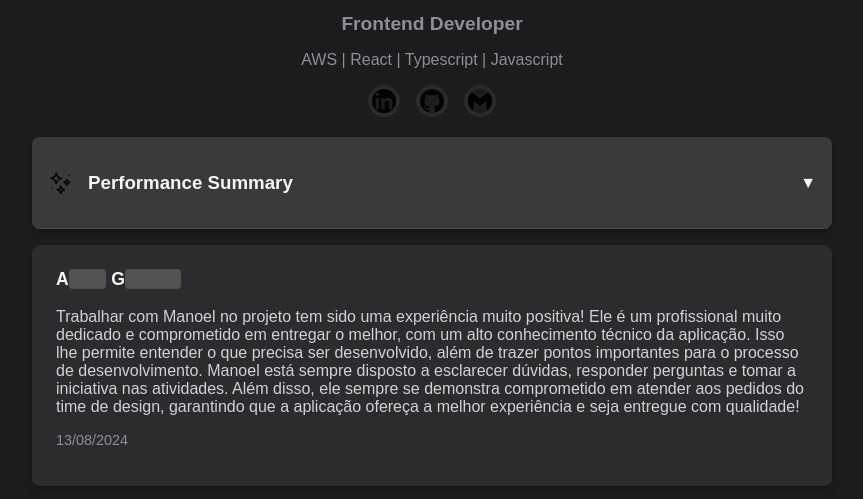
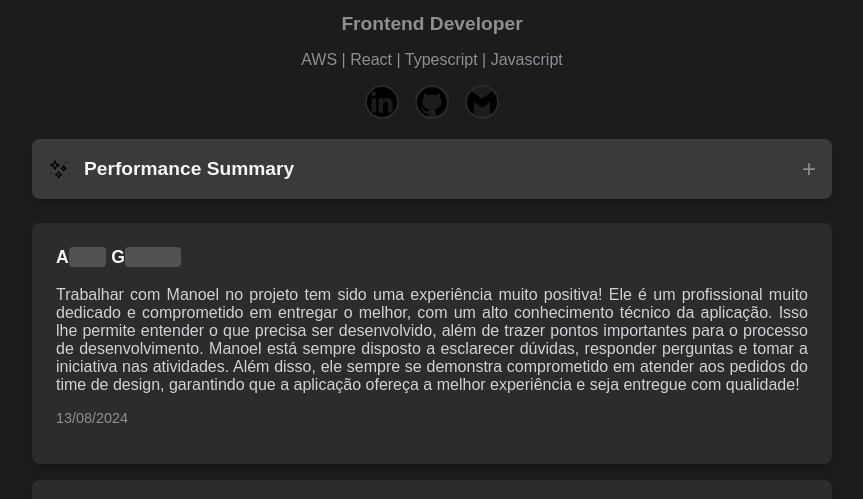
Before and after one commit to ManoelPradoMark22/myFeedbacks, a plain HTML site: page index.html in a window 1280 px wide. Shown: the part 234-733 px from the top of the page, without its empty margins (208-1071 px from the left). Drawn offline with Linux system fonts and the light colour scheme.

Commit message:
style collapsable & text-align: justified & decrease border in social-icons

```diff
--- a/index.html
+++ b/index.html
@@ -25,16 +25,17 @@
         </div>
     </div>
 
-    <div class="collapsible-section">
+    <div class="collapsible">
         <div class="collapsible-header">
-            <div style="display: flex; align-items: center;">
-                <img src="./assets/stars.svg" alt="AI-Generated">
-                <h3>Performance Summary</h3>
-            </div>
-            <span id="toggle-icon">▼</span>
+            <img src="./assets/stars.svg" alt="IA Icon">
+            <h3>Performance Summary</h3>
+            <span class="collapsible-toggle">+</span>
         </div>
         <div class="collapsible-content">
             <p>While reviewing received feedback, Manoel De Oliveira Prado demonstrated exceptional dedication, commitment, and technical expertise in his work. He consistently delivers high-quality code and pays attention to detail. Manoel's positive attitude, collaborative spirit, and proactive problem-solving approach have significantly contributed to the success of the projects he has been involved in. He is highly regarded by his colleagues and has received positive feedback for his technical skills, behavior, and contributions to the team. Manoel's strong technical skills, continuous learning mindset, and ability to handle complex demands make him a valuable asset to the team. He is ready for new challenges and opportunities to further advance in his career.</p>
+            <p class="footer-note">
+                *This <i>Performance Summary</i> was generated by a Generative AI after analyzing the feedbacks listed below.
+            </p>
         </div>
     </div>
 
@@ -48,11 +49,17 @@
         const feedbackContainer = document.querySelector('.feedbacks-container');
         const collapsibleHeader = document.querySelector('.collapsible-header');
         const collapsibleContent = document.querySelector('.collapsible-content');
-        const toggleIcon = document.getElementById('toggle-icon');
+        const collapsibleToggle = document.querySelector('.collapsible-toggle');
 
         collapsibleHeader.addEventListener('click', () => {
             collapsibleContent.classList.toggle('active');
-            toggleIcon.textContent = collapsibleContent.classList.contains('active') ? '▲' : '▼';
+            collapsibleToggle.classList.toggle('active');
+
+            if (collapsibleContent.classList.contains('active')) {
+                collapsibleToggle.textContent = '-';
+            } else {
+                collapsibleToggle.textContent = '+';
+            }
         });
 
         const replaceSensitiveWord = (word) => {
--- a/styles.css
+++ b/styles.css
@@ -51,19 +51,20 @@ body {
 }
 
 .profile .social-icons img {
-  width: 24px;
-  height: 24px;
+  width: 30px;
+  height: 30px;
   transition: transform 0.3s ease;
+  border: 2.6px solid #2a2a2c;
 }
 
 .profile .social-icons img:hover {
   transform: scale(1.1);
 }
 
-.collapsible-section {
+.collapsible {
   width: 90%;
   max-width: 800px;
-  margin-bottom: 1rem;
+  margin-bottom: 1.5rem;
   background-color: #2c2c2e;
   border-radius: 8px;
   overflow: hidden;
@@ -77,22 +78,52 @@ body {
   padding: 1rem;
   cursor: pointer;
   background-color: #3a3a3c;
-  border-bottom: 1px solid #48484a;
+}
+
+.collapsible-header h3 {
+  margin: 0;
+  font-size: 1.2rem;
+  color: #f5f5f5;
+  flex-grow: 1;
+  padding-left: 1rem;
 }
 
 .collapsible-header img {
-  width: 24px;
-  height: 24px;
-  margin-right: 1rem;
+  width: 20px;
+  height: 20px;
+}
+
+.collapsible-toggle {
+  font-size: 1.5rem;
+  color: #8e8e93;
+  transition: transform 0.3s ease;
 }
 
 .collapsible-content {
   padding: 1rem;
   display: none;
+  color: #d1d1d6;
+  text-align: justify;
 }
 
 .collapsible-content.active {
   display: block;
+}
+
+.collapsible.active .collapsible-toggle {
+  transform: rotate(45deg);
+}
+
+.collapsible-content p {
+  text-align: justify;
+  margin: 0;
+}
+
+.collapsible-content .footer-note {
+  text-align: right;
+  font-size: 0.9rem;
+  color: #8e8e93;
+  margin-top: 1rem;
 }
 
 .feedbacks-container {
@@ -118,6 +149,7 @@ body {
 .feedback-card p {
   font-size: 1rem;
   color: #d1d1d6;
+  text-align: justify;
 }
 
 .feedback-card .date {
```
